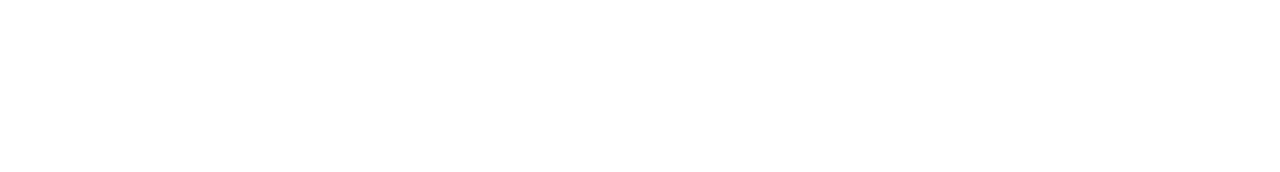
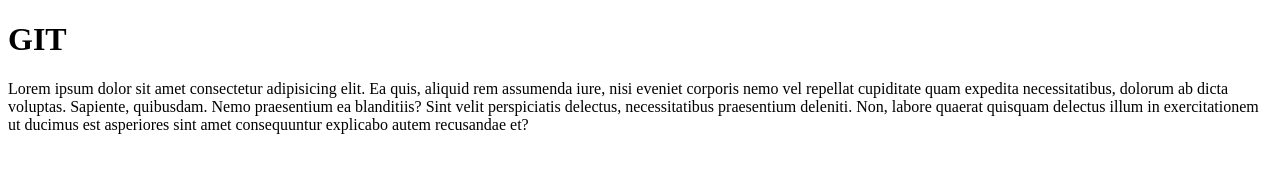
Before and after one commit to Sigfrilde/tuto-git, a plain HTML site: page index.html in a window 1280 px wide. Drawn offline with Linux system fonts and the light colour scheme.

Commit message:
ajout titre et paragraphe

```diff
--- a/index.html
+++ b/index.html
@@ -8,7 +8,9 @@
     <title>Tuto git</title>
 </head>
 <body>
-
+    <h1>GIT</h1>
+    <p>Lorem ipsum dolor sit amet consectetur adipisicing elit. Ea quis, aliquid rem assumenda iure, nisi eveniet corporis nemo vel repellat cupiditate quam expedita necessitatibus, dolorum ab dicta voluptas. Sapiente, quibusdam.
+    Nemo praesentium ea blanditiis? Sint velit perspiciatis delectus, necessitatibus praesentium deleniti. Non, labore quaerat quisquam delectus illum in exercitationem ut ducimus est asperiores sint amet consequuntur explicabo autem recusandae et?</p>
 </body>
 <script src="script/script.js"></script>
 </html>
```
